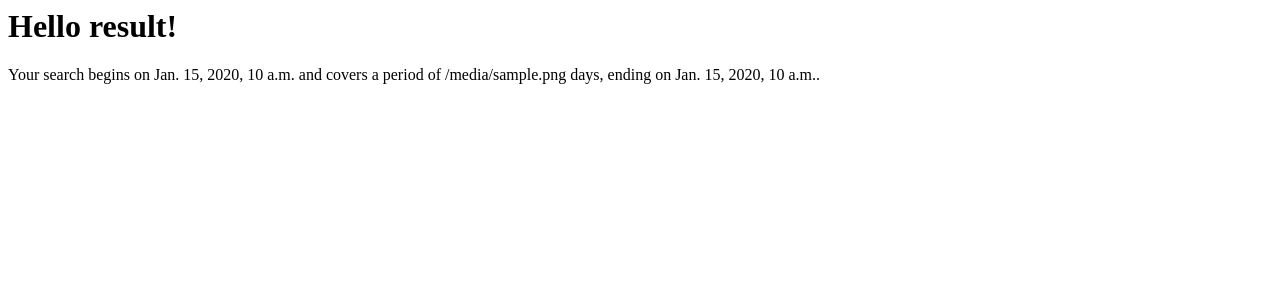
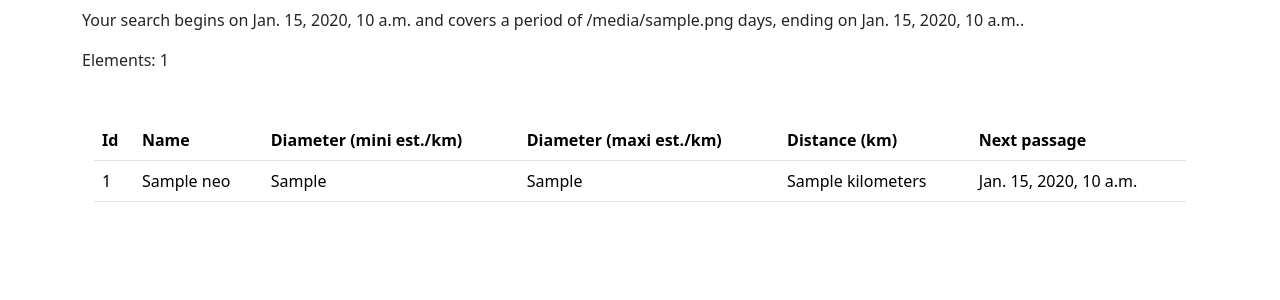
Before and after one commit to Samuel-Marien/nasa_neo_tracker, a Django app: template neo_app/templates/neo_app/neo_result.html in a window 1280 px wide. Shown: the top 300 px of the page. Run offline with Django 4.2, Linux system fonts and the light colour scheme; the template is opened without the code that fills it: most values are stand-ins (such as "Sample title", 1, 10 or a date in 2020).

Commit message:
feat: add first item table

```diff
--- a/neo_app/templates/neo_app/base.html
+++ b/neo_app/templates/neo_app/base.html
@@ -14,7 +14,9 @@
     <!-- navbar content content end  -->
 
     <!-- site content  -->
-    <div class="container">{% block content %} {% endblock %}</div>
+    <div class="container">
+      {% block content %} {% endblock %}
+    </div>
     <!-- site content end  -->
   </body>
 </html>
--- a/neo_app/templates/neo_app/neo_result.html
+++ b/neo_app/templates/neo_app/neo_result.html
@@ -1,3 +1,65 @@
-<h1>Hello result!</h1>
+{% comment %}
 
-<p>Your search begins on {{ user_start_date }} and covers a period of {{ user_day_coverage }} days, ending on {{ user_end_date_sanityze }}.</p>
+- On veut pouvoir saisir une date de début et de fin et afficher
+  une liste des corps célestes qui passent près de la terre entre ces dates;
+- Pour chaque astéroïde de la liste:
+    - afficher son nom,
+    - sa taille estimée,
+    - la distance à laquelle il passe de la Terre
+    - la date de son prochain passage;
+- Au clic sur un astéroïde, on veut afficher les 5 dernières fois ou
+  l'astéroïde est passé proche de la Terre, avec sa date et la distance
+  à laquelle il est passé.
+
+{% endcomment %}
+
+<!doctype html>
+<html lang="en">
+  <head>
+    <meta charset="utf-8">
+    <meta name="viewport" content="width=device-width, initial-scale=1">
+    <title>NEO Nasa tracker</title>
+    <link href="https://cdn.jsdelivr.net/npm/bootstrap@5.3.0-alpha3/dist/css/bootstrap.min.css" rel="stylesheet" integrity="sha384-KK94CHFLLe+nY2dmCWGMq91rCGa5gtU4mk92HdvYe+M/SXH301p5ILy+dN9+nJOZ" crossorigin="anonymous">
+  </head>
+  <body>
+
+    {% comment %} ---- HEADER ---- {% endcomment %}
+    <section class="container mt-2">
+      <p>Your search begins on {{ user_start_date }} and covers a period of {{ user_day_coverage }} days, ending on {{ user_end_date_sanityze }}.</p>
+      <p>Elements:  {{ neos_api_object.element_count }}</p>
+    <section>
+
+    {% comment %} ---- CONTENT ----  {% endcomment %}
+    <main class="container mt-5">
+      <table class="table">
+        <thead>
+          <tr>
+            <th>Id</th>
+            <th>Name</th>
+            <th>Diameter (mini est./km)</th>
+            <th>Diameter (maxi est./km)</th>
+            <th>Distance (km)</th>
+            <th>Next passage</th>
+          </tr>
+        </thead>
+        <tbody>
+
+        {% for neo in neos_list %}
+           <tr>
+            <td>{{ neo.id }}</td>
+            <td>{{ neo.name }}</td>
+            <td>{{ neo.estimated_diameter.kilometers.estimated_diameter_min }}</td>
+            <td>{{ neo.estimated_diameter.kilometers.estimated_diameter_max }}</td>
+            <td>{{ neo.close_approach_data.miss_distance.kilometers }}</td>
+            <td>{{ neo.close_approach_data.close_approach_date }}</td>
+          </tr>
+        {% endfor %}
+
+
+        </tbody>
+      </table>
+    </main>
+
+    <script src="https://cdn.jsdelivr.net/npm/bootstrap@5.3.0-alpha3/dist/js/bootstrap.bundle.min.js" integrity="sha384-ENjdO4Dr2bkBIFxQpeoTz1HIcje39Wm4jDKdf19U8gI4ddQ3GYNS7NTKfAdVQSZe" crossorigin="anonymous"></script>
+  </body>
+</html>
```
Also changed, not shown: neo_app/views.py (+28 -6 lines).
